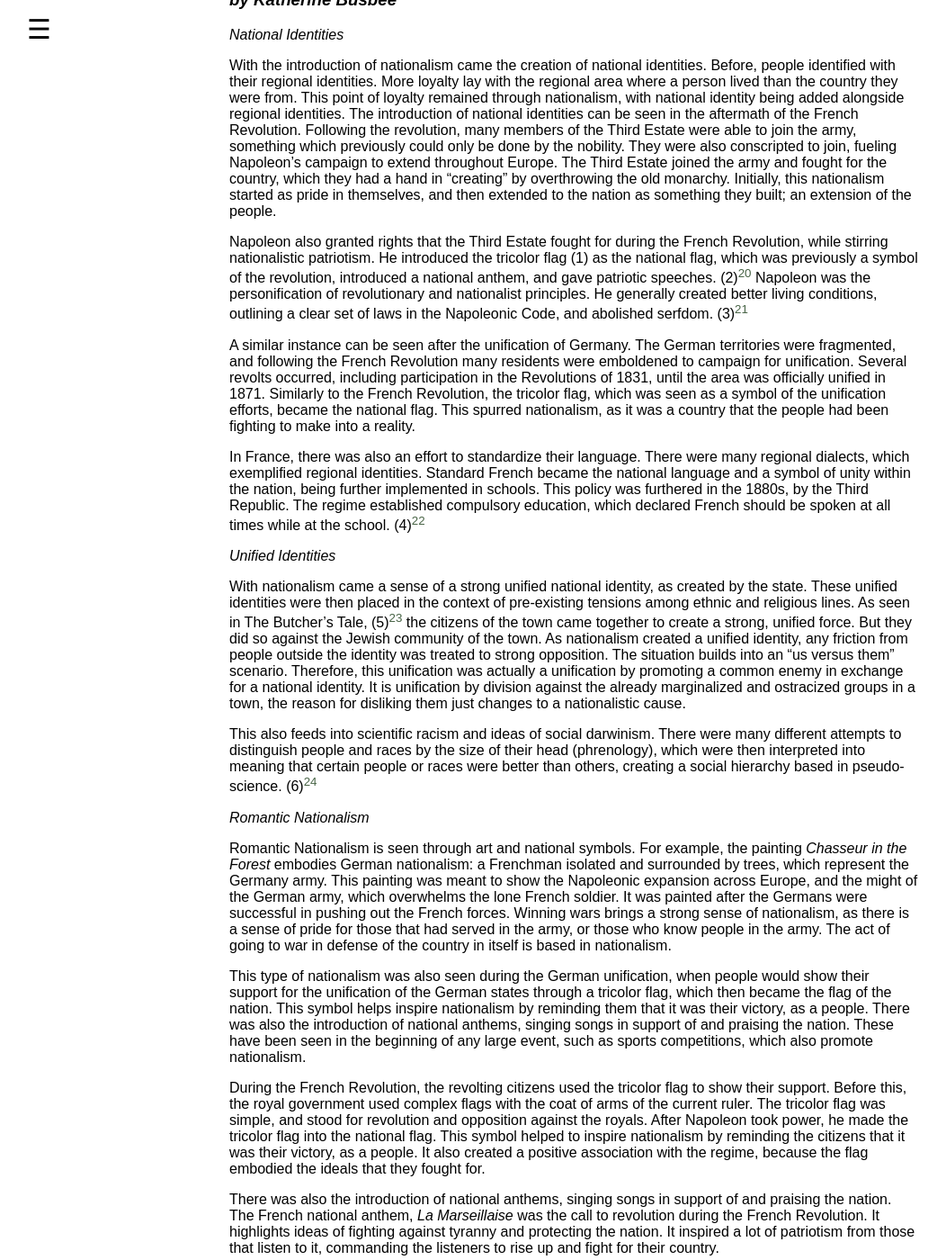
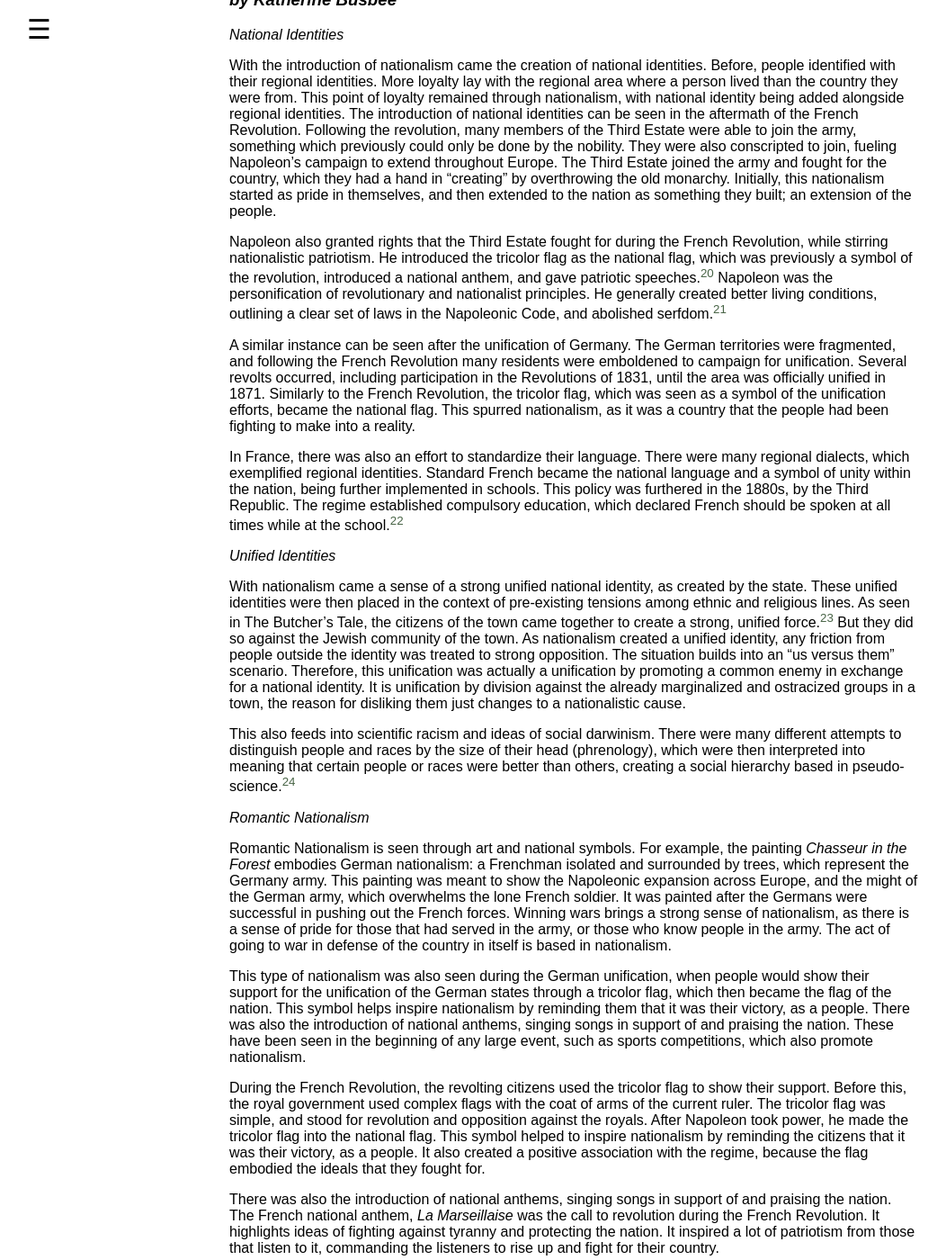
Before and after one commit to meagan10/PAN-MEAGAN-HIST-3205, a Jekyll site: the page built from 002_analysis.md, in a window 1280 px wide and 1400 px high, scrolled down 7203 px. Shown: the whole window at 90% size, without its empty margins (1-1053 px from the left). Built offline with Jekyll 4.4.1, drawn with Linux system fonts in a browser that asks for light colours; some of the changed text lies outside the part shown.

Commit message:
Update 002_analysis.md

```diff
--- a/002_analysis.md
+++ b/002_analysis.md
@@ -61,7 +61,7 @@ Nationalism created national fervor that sparked revolts and revolutions for ind
 
 Nationalist ideology in 19th-century Europe coincided with the concept of a nation-state as the overlap between the political and cultural features that make a territory unified and whole. Education systems throughout Europe conformed to the belief that nation-states must share a common language, culture, and history. Some countries promoted mass education of national history and civic values in hopes that it would instill a sense of pride and belonging in citizens. For example, Prussia’s education system underwent a major evolution towards nationalist teachings after nationalists such as Johann Gottlieb Fichte called for reform, believing that educating students on nationalist beliefs would encourage their loyalty to a unified German nation state.
 
-One of the most influential German nationalist documents of the century was Fichte’s Addresses to the German Nation: a piece of literature which he wrote during the aftermath of German occupation by Napoleonic France. Fichte spent a large portion of his addresses outlining and defending an education system that would instill nationalist beliefs in German youths. He proposed a school curriculum that reflected ideals of German identity, culture, and patriotism, while also cultivating personal virtue and moral character to encourage students to think for themselves. Fichte’s writings reflect the mindset that willingness to surrender oneself to their community and nation-state must be given by an individual rather than demanded by those in power[^11]. This shift from oppression under Napoleon to voluntary social responsibility to Germany sought to intellectually bind students to their nation-state and each other.
+One of the most influential German nationalist documents of the century was Fichte’s Addresses to the German Nation: a piece of literature which he wrote during the aftermath of German occupation by Napoleonic France. Fichte spent a large portion of his addresses outlining and defending an education system that would instill nationalist beliefs in German youths. He proposed a school curriculum that reflected ideals of German identity, culture, and patriotism, while also cultivating personal virtue and moral character to encourage students to think for themselves. Fichte’s writings reflect the mindset that willingness to surrender oneself to their community and nation-state must be given by an individual rather than demanded by those in power.[^11] This shift from oppression under Napoleon to voluntary social responsibility to Germany sought to intellectually bind students to their nation-state and each other.
 
 Additionally, both Prussia and Italy promoted their respective national languages of German and Italian through schooling, most notably in areas where an alternate dialect was spoken.[^12] While nationalism in education began as an optimistic shift towards national unity, over time, it came at the cost of stifling diversity and forcing assimilation on ethnic and cultural minorities.
 
@@ -95,17 +95,17 @@ In all cases of developing nationalism throughout 19th-century Europe, movements
 
 With the introduction of nationalism came the creation of national identities. Before, people identified with their regional identities. More loyalty lay with the regional area where a person lived than the country they were from. This point of loyalty remained through nationalism, with national identity being added alongside regional identities. The introduction of national identities can be seen in the aftermath of the French Revolution. Following the revolution, many members of the Third Estate were able to join the army, something which previously could only be done by the nobility. They were also conscripted to join, fueling Napoleon’s campaign to extend throughout Europe. The Third Estate joined the army and fought for the country, which they had a hand in “creating” by overthrowing the old monarchy. Initially, this nationalism started as pride in themselves, and then extended to the nation as something they built; an extension of the people.
 
-Napoleon also granted rights that the Third Estate fought for during the French Revolution, while stirring nationalistic patriotism. He introduced the tricolor flag (1) as the national flag, which was previously a symbol of the revolution, introduced a national anthem, and gave patriotic speeches. (2)[^20] Napoleon was the personification of revolutionary and nationalist principles. He generally created better living conditions, outlining a clear set of laws in the Napoleonic Code, and abolished serfdom. (3)[^21]
+Napoleon also granted rights that the Third Estate fought for during the French Revolution, while stirring nationalistic patriotism. He introduced the tricolor flag as the national flag, which was previously a symbol of the revolution, introduced a national anthem, and gave patriotic speeches.[^20] Napoleon was the personification of revolutionary and nationalist principles. He generally created better living conditions, outlining a clear set of laws in the Napoleonic Code, and abolished serfdom.[^21]
 
 A similar instance can be seen after the unification of Germany. The German territories were fragmented, and following the French Revolution many residents were emboldened to campaign for unification. Several revolts occurred, including participation in the Revolutions of 1831, until the area was officially unified in 1871. Similarly to the French Revolution, the tricolor flag, which was seen as a symbol of the unification efforts, became the national flag. This spurred nationalism, as it was a country that the people had been fighting to make into a reality.
 
-In France, there was also an effort to standardize their language. There were many regional dialects, which exemplified regional identities. Standard French became the national language and a symbol of unity within the nation, being further implemented in schools. This policy was furthered in the 1880s, by the Third Republic. The regime established compulsory education, which declared French should be spoken at all times while at the school.  (4)[^22]
+In France, there was also an effort to standardize their language. There were many regional dialects, which exemplified regional identities. Standard French became the national language and a symbol of unity within the nation, being further implemented in schools. This policy was furthered in the 1880s, by the Third Republic. The regime established compulsory education, which declared French should be spoken at all times while at the school.[^22]
 
 *Unified Identities*
 
-With nationalism came a sense of a strong unified national identity, as created by the state. These unified identities were then placed in the context of pre-existing tensions among ethnic and religious lines. As seen in The Butcher’s Tale,  (5)[^23] the citizens of the town came together to create a strong, unified force. But they did so against the Jewish community of the town. As nationalism created a unified identity, any friction from people outside the identity was treated to strong opposition. The situation builds into an “us versus them” scenario. Therefore, this unification was actually a unification by promoting a common enemy in exchange for a national identity. It is unification by division against the already marginalized and ostracized groups in a town, the reason for disliking them just changes to a nationalistic cause.
+With nationalism came a sense of a strong unified national identity, as created by the state. These unified identities were then placed in the context of pre-existing tensions among ethnic and religious lines. As seen in The Butcher’s Tale, the citizens of the town came together to create a strong, unified force.[^23] But they did so against the Jewish community of the town. As nationalism created a unified identity, any friction from people outside the identity was treated to strong opposition. The situation builds into an “us versus them” scenario. Therefore, this unification was actually a unification by promoting a common enemy in exchange for a national identity. It is unification by division against the already marginalized and ostracized groups in a town, the reason for disliking them just changes to a nationalistic cause.
 
-This also feeds into scientific racism and ideas of social darwinism. There were many different attempts to distinguish people and races by the size of their head (phrenology), which were then interpreted into meaning that certain people or races were better than others, creating a social hierarchy based in pseudo-science.  (6)[^24]
+This also feeds into scientific racism and ideas of social darwinism. There were many different attempts to distinguish people and races by the size of their head (phrenology), which were then interpreted into meaning that certain people or races were better than others, creating a social hierarchy based in pseudo-science.[^24]
 
 *Romantic Nationalism*
 
```
